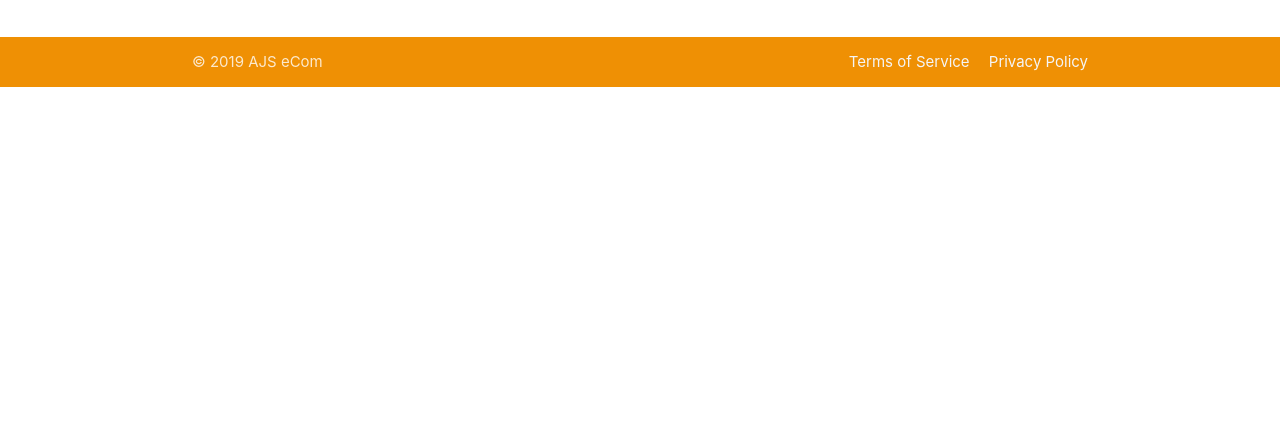
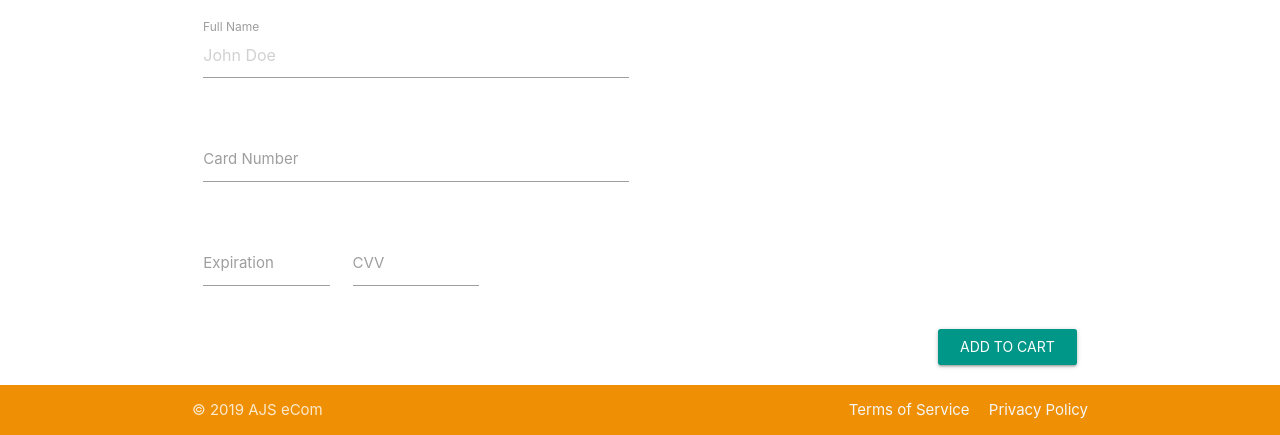
Before and after one commit to deluxateer/angularjs-ecommerce, a plain HTML site: page cart.html in a window 1280 px wide. Shown: the part 639-1074 px from the top of the page. Before the commit the page ends 800 px from the top, so only its background shows below. Drawn offline with Linux system fonts and the light colour scheme.

Commit message:
add checkout markup

```diff
--- a/cart.html
+++ b/cart.html
@@ -76,7 +76,31 @@
       </ul>
       <div class="row">
         <h2>Checkout</h2>
-
+        <form class="col s12">
+          <div class="row">
+            <div class="input-field col s12 m10 l6">
+              <input placeholder="John Doe" id="full-name" type="text">
+              <label for="full-name">Full Name</label>
+            </div>
+          </div>
+          <div class="row">
+            <div class="input-field col s12 m10 l6">
+              <input id="card-number" type="text">
+              <label for="card-number">Card Number</label>
+            </div>
+          </div>
+          <div class="row">
+            <div class="input-field col s6 l2">
+              <input id="expiration-date" type="text">
+              <label for="expiration-date">Expiration</label>
+            </div>
+            <div class="input-field col s6 l2">
+              <input id="cvv" type="text">
+              <label for="cvv">CVV</label>
+            </div>
+          </div>
+          <input type="submit" class="waves-effect waves-light btn right white-text" value="Add to Cart" />
+        </form>
       </div>
     </div>
   </main>
```
Also changed, not shown: styles/materialize.min.css.
